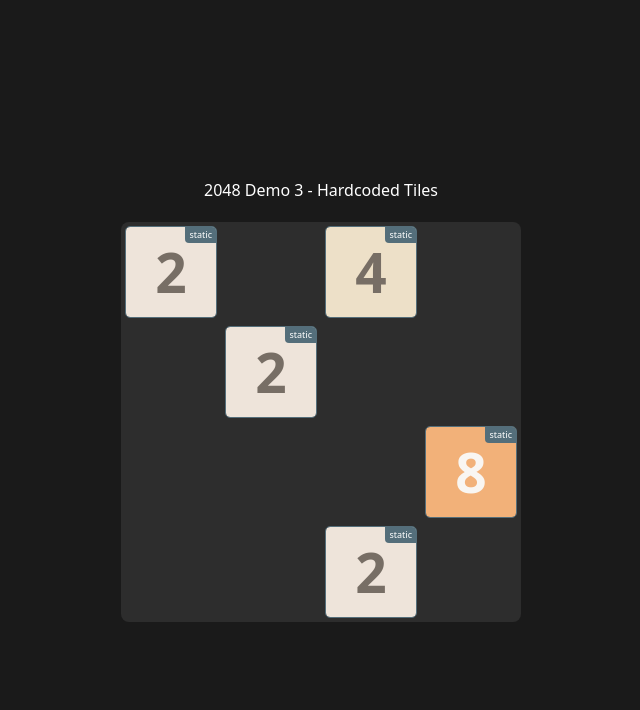
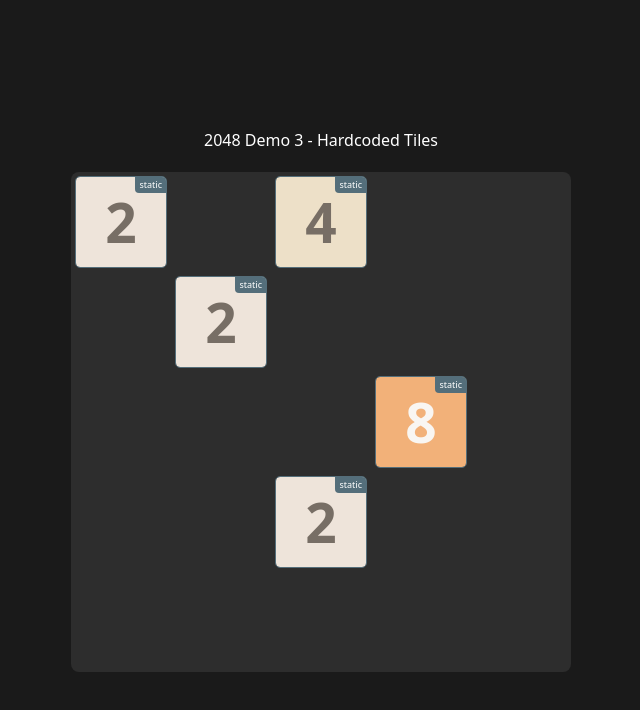
Before and after one commit to jigargosar/react-2048-2025, a React (Vite) app: page / in a window 1280 px wide. Shown: the top 710 px of the page, without its empty margins (319-959 px from the left). Built offline with nearby package versions, Linux system fonts and the light colour scheme.

Commit message:
Refactor TileSlideDemo3: update GRID_SIZE to 5 and introduce TILE_SIZE for dynamic tile sizing

```diff
--- a/src/TileSlideDemo3.tsx
+++ b/src/TileSlideDemo3.tsx
@@ -36,7 +36,8 @@ type MaybeTiles = readonly MaybeTile[]
 type MatrixMaybeTile = Matrix<MaybeTile>
 
 const TILES_TO_SPAWN = 1
-const GRID_SIZE = 4
+const GRID_SIZE = 5
+const TILE_SIZE = 100
 const random = createSeededRandom(1)
 
 const POSITION_MATRIX: Matrix<Position> = times(
@@ -287,8 +288,8 @@ export function TileSlideDemo3() {
                     gap: '0',
                     background: '#2d2d2d',
                     borderRadius: '8px',
-                    width: '400px',
-                    height: '400px',
+                    width: `${String(TILE_SIZE * GRID_SIZE)}px`,
+                    aspectRatio: '1/1',
                 }}
             >
                 {renderTiles(tiles)}
```
